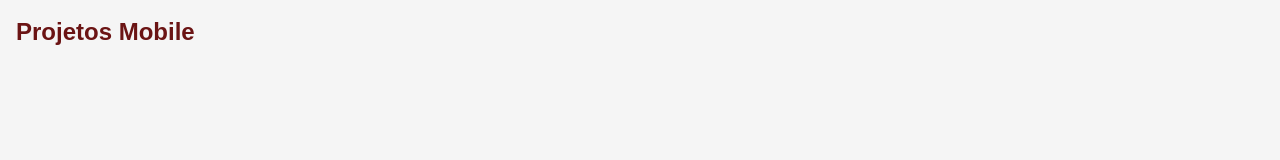
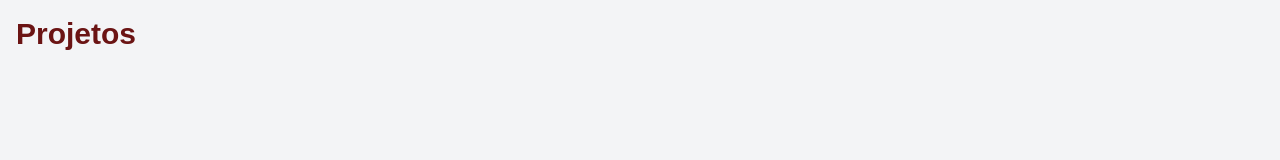
Before and after one commit to avaleadoficial/pipelead2, a Next.js app: page /mobile/projetos in a window 1280 px wide. Shown: the top 160 px of the page. Built offline with nearby package versions, Linux system fonts and the light colour scheme.

Commit message:
Update page.tsx

```diff
--- a/app/mobile/projetos/page.tsx
+++ b/app/mobile/projetos/page.tsx
@@ -1,9 +1,63 @@
-export default function MobileProjetos() {
+"use client";
+
+import Link from "next/link";
+import { useEffect, useState } from "react";
+
+export default function MobileProjetosPage() {
+
+  const [projects, setProjects] =
+    useState<any[]>([]);
+
+  useEffect(() => {
+
+    const savedProjects =
+      localStorage.getItem("projects");
+
+    if (savedProjects) {
+
+      setProjects(
+        JSON.parse(savedProjects)
+      );
+
+    }
+
+  }, []);
+
   return (
-    <div className="p-4">
-      <h1 className="text-2xl font-bold">
-        Projetos Mobile
+
+    <main className="min-h-screen bg-gray-100 p-4 pb-24">
+
+      <h1 className="text-3xl font-bold mb-6">
+        Projetos
       </h1>
-    </div>
+
+      <div className="space-y-4">
+
+        {projects.map((project) => (
+
+          <Link
+            key={project.id}
+            href={`/mobile/projetos/${project.id}`}
+            className="
+              block
+              bg-white
+              rounded-3xl
+              p-5
+              shadow
+            "
+          >
+
+            <p className="text-xl font-semibold">
+              📁 {project.name}
+            </p>
+
+          </Link>
+
+        ))}
+
+      </div>
+
+    </main>
+
   );
 }
```
